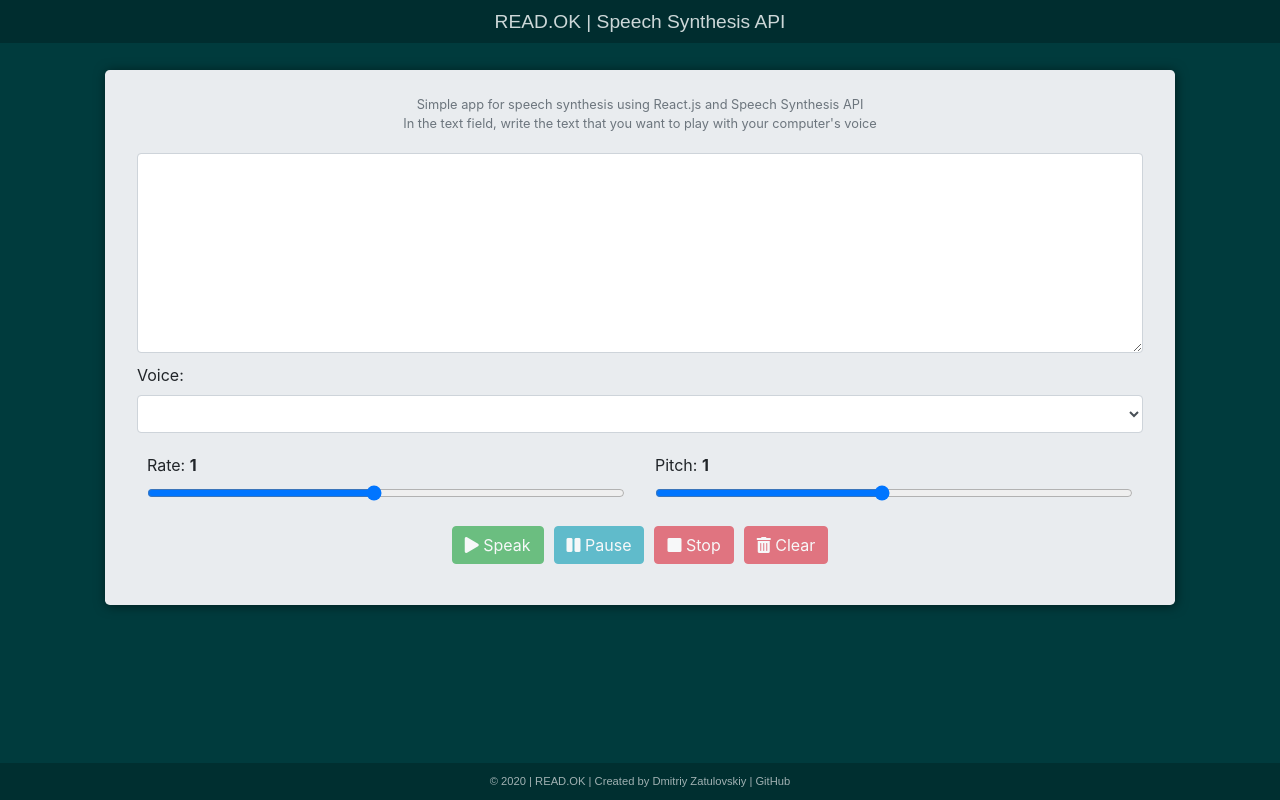
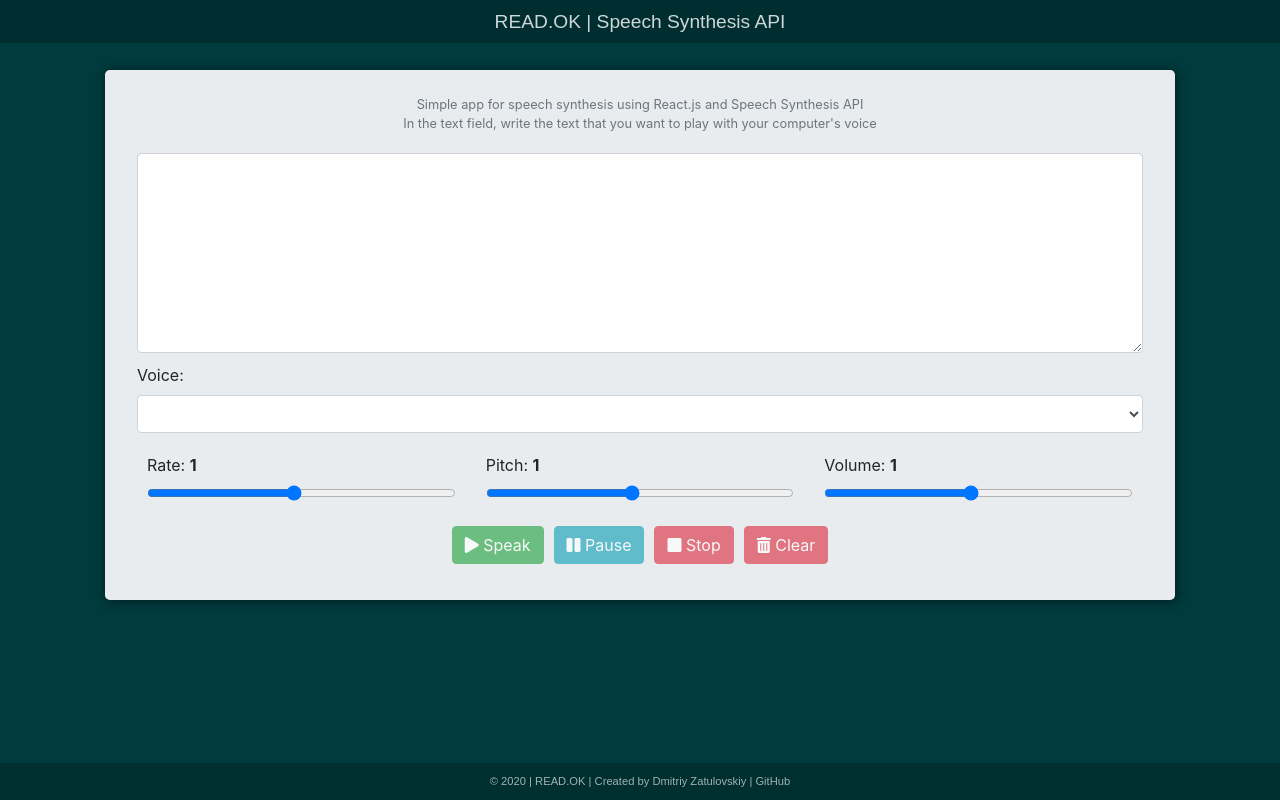
Before and after one commit to GrafSoul/react-speech-synthesis, a React (Create React App) app in the folder client/: page / in a window 1280 px wide. Built offline with nearby package versions, Linux system fonts and the light colour scheme.

Commit message:
feat: Added volume control

```diff
--- a/client/src/TextReader/TextReader.js
+++ b/client/src/TextReader/TextReader.js
@@ -27,6 +27,7 @@ const TextReader = () => {
     const [text, setText] = useState('');
     const [rate, setRate] = useState(1);
     const [pitch, setPitch] = useState(1);
+    const [volume, setVolume] = useState(1);
 
     const [isPaused, setIsPaused] = useState(true);
     const [isSpeak, setIsSpeak] = useState(true);
@@ -85,6 +86,7 @@ const TextReader = () => {
         utterance.lang = selectedVoice.lang;
         utterance.rate = rate;
         utterance.pitch = pitch;
+        utterance.volume = volume;
 
         utterance.onboundary = function (e) {
             let word = getWordAt(text, e.charIndex);
@@ -142,6 +144,11 @@ const TextReader = () => {
 
     const handlerPitch = (e) => {
         setPitch(e.target.value);
+        handlerStop();
+    };
+
+    const handlerVolume = (e) => {
+        setVolume(e.target.value);
         handlerStop();
     };
 
@@ -247,7 +254,7 @@ const TextReader = () => {
                                     ></select>
                                 </FormGroup>
                                 <Row form className={classes.formGroup}>
-                                    <Col md={6}>
+                                    <Col md={4}>
                                         <FormGroup
                                             className={classes.rangeInput}
                                         >
@@ -265,7 +272,7 @@ const TextReader = () => {
                                             />
                                         </FormGroup>
                                     </Col>
-                                    <Col md={6}>
+                                    <Col md={4}>
                                         <FormGroup
                                             className={classes.rangeInput}
                                         >
@@ -281,6 +288,26 @@ const TextReader = () => {
                                                 step="0.1"
                                                 onChange={(e) =>
                                                     handlerPitch(e)
+                                                }
+                                            />
+                                        </FormGroup>
+                                    </Col>
+                                    <Col md={4}>
+                                        <FormGroup
+                                            className={classes.rangeInput}
+                                        >
+                                            <Label for="pitch">
+                                                Volume: <b>{volume}</b>
+                                            </Label>
+                                            <Input
+                                                type="range"
+                                                id="volume"
+                                                min="0.1"
+                                                max="2"
+                                                value={volume}
+                                                step="0.1"
+                                                onChange={(e) =>
+                                                    handlerVolume(e)
                                                 }
                                             />
                                         </FormGroup>
--- a/client/src/TextReader/TextReader.module.css
+++ b/client/src/TextReader/TextReader.module.css
@@ -35,7 +35,7 @@ select:focus {
 .jumbotron {
   margin: auto;
   padding-top: 25px;
-  padding-bottom: 25px;
+  padding-bottom: 10px;
   box-shadow: 1px 1px 12px rgba(0, 0, 0, 0.5);
 }
 
@@ -66,7 +66,7 @@ select:focus {
 }
 
 .button {
-  margin: 0 5px;
+  margin: 0 5px 10px;
   outline: none;
 }
 
```
